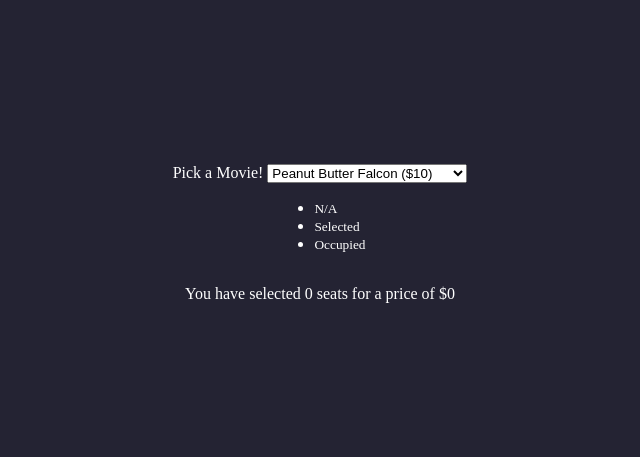
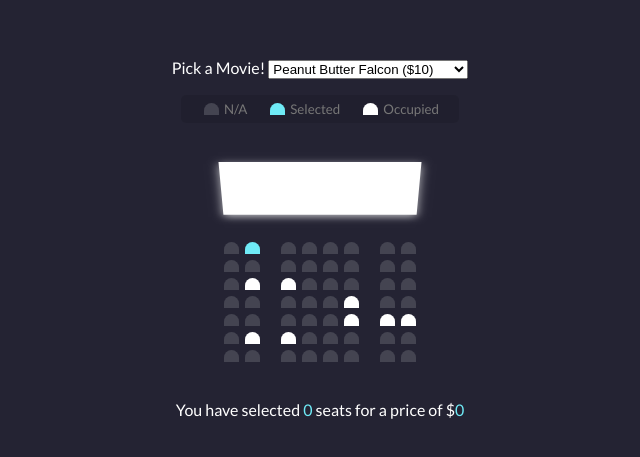
Before and after one commit to Jonathanhovland/movieSeatBooking, a plain HTML site: page index.html in a window 1280 px wide. Shown: the part 159-616 px from the top of the page, without its empty margins (320-960 px from the left). Drawn offline with Linux system fonts and the light colour scheme.

Commit message:
styling finished and ready for javascript

```diff
--- a/index.html
+++ b/index.html
@@ -23,20 +23,20 @@
             <small>N/A</small>
         </li>
         <li>
-            <div class="seat-selected"></div>
+            <div class="seat selected"></div>
             <small>Selected</small>
         </li>
         <li>
-            <div class="seat-occupied"></div>
+            <div class="seat occupied"></div>
             <small>Occupied</small>
         </li>
     </ul>
 
-    <div class="contianer">
+    <div class="container">
         <div class="screen"></div>
         <div class="row">
             <div class="seat"></div>
-            <div class="seat"></div>
+            <div class="seat selected"></div>
             <div class="seat"></div>
             <div class="seat"></div>
             <div class="seat"></div>
@@ -56,8 +56,8 @@
         </div>
         <div class="row">
             <div class="seat"></div>
-            <div class="seat-occupied"></div>
-            <div class="seat-occupied"></div>
+            <div class="seat occupied"></div>
+            <div class="seat occupied"></div>
             <div class="seat"></div>
             <div class="seat"></div>
             <div class="seat"></div>
@@ -70,7 +70,7 @@
             <div class="seat"></div>
             <div class="seat"></div>
             <div class="seat"></div>
-            <div class="seat-occupied"></div>
+            <div class="seat occupied"></div>
             <div class="seat"></div>
             <div class="seat"></div>
         </div>
@@ -80,14 +80,14 @@
             <div class="seat"></div>
             <div class="seat"></div>
             <div class="seat"></div>
-            <div class="seat-occupied"></div>
-            <div class="seat-occupied"></div>
-            <div class="seat-occupied"></div>
+            <div class="seat occupied"></div>
+            <div class="seat occupied"></div>
+            <div class="seat occupied"></div>
         </div>
         <div class="row">
             <div class="seat"></div>
-            <div class="seat-occupied"></div>
-            <div class="seat-occupied"></div>
+            <div class="seat occupied"></div>
+            <div class="seat occupied"></div>
             <div class="seat"></div>
             <div class="seat"></div>
             <div class="seat"></div>
--- a/style.css
+++ b/style.css
@@ -12,7 +12,7 @@ body {
     align-items: center;
     justify-content: center;
     height: 100vh;
-    font: 'Lato', sans-serif;
+    font-family: 'Lato', sans-serif;
     margin: 0;
 }
 
@@ -25,4 +25,92 @@ body {
     border: 0;
     border-radius: 5px;
     font-size: 14px;
+    margin-left: 10px;
+    padding: 5px 15px 5px 15px;
+    -moz-appearance: none;
+    -webkit-appearance: none;
+    appearance: none;
 }
+
+.container {
+    perspective: 1000px;
+    margin-bottom: 30px;
+}
+
+.seat {
+    background-color: #444451;
+    height: 12px;
+    width: 15px;
+    margin: 3px;
+    border-top-left-radius: 10px;
+    border-top-right-radius: 10px;
+}
+
+.seat.selected {
+    background-color: #6feaf6;
+}
+
+.seat.occupied {
+    background-color: #fff;
+}
+
+.seat:nth-of-type(2) {
+    margin-right: 18px;
+}
+
+.seat:nth-last-of-type(2) {
+    margin-left: 18px;
+}
+
+.seat:not(.occupied):hover {
+    cursor: pointer;
+    transform: scale(1.2);
+
+}
+
+.showcase .seat:not(.occupied):hover {
+    cursor: default;
+    transform: scale(1);
+}
+
+.showcase {
+    background: rgba(0, 0, 0, 0.1);
+    padding: 5px 10px;
+    border-radius: 5px;
+    color: #777;
+    list-style-type: none;
+    display: flex;
+    justify-content: space-between;
+}
+
+.showcase li {
+    display: flex;
+    align-items: center;
+    justify-content: center;
+    margin: 0 10px;
+}
+
+.showcase li small {
+    margin-left: 2px;
+}
+
+.row {
+    display: flex;
+}
+
+.screen {
+    background-color: #fff;
+    height: 70px;
+    width: 100%;
+    margin: 15px 0;
+    transform: rotateX(-45deg);
+    box-shadow: 0 3px 10px rgba(255, 255, 255, 0.7);
+}
+
+p.text {
+    margin: 5px 0;
+}
+
+p.text span {
+    color: #6feaf6;
+}
```
